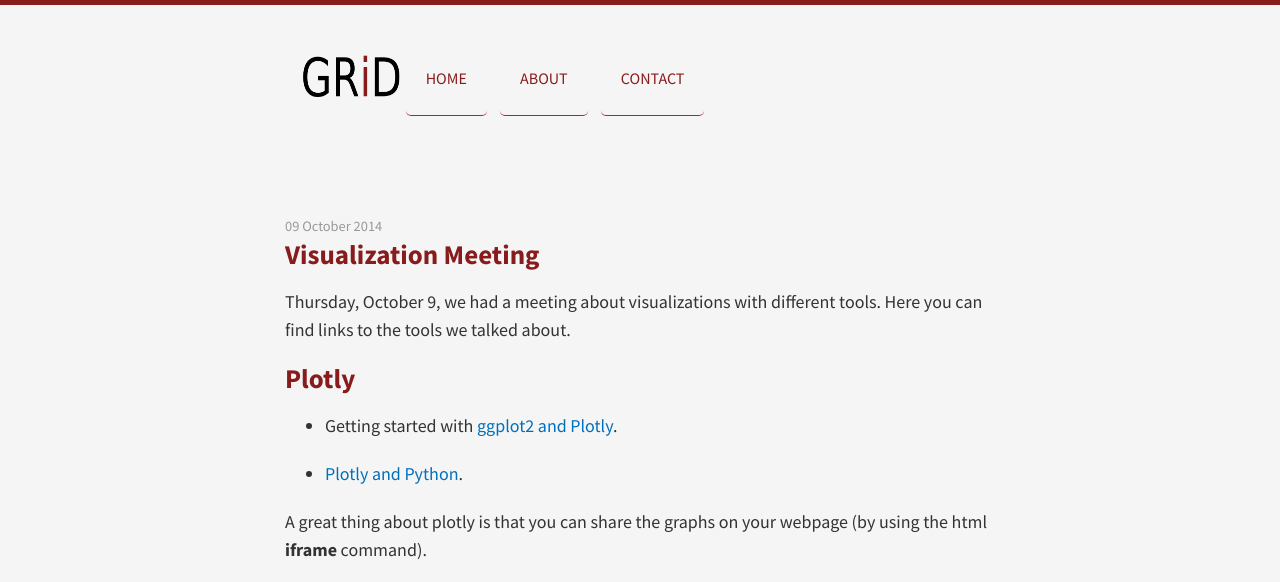
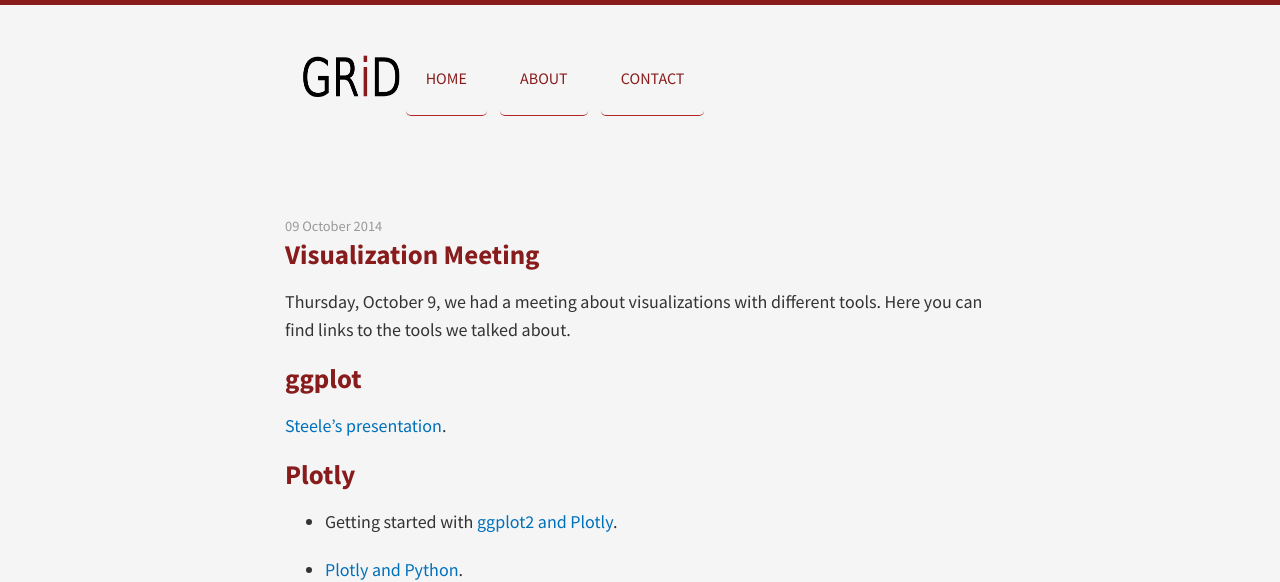
Before and after one commit to gridclub/gridclub.github.io, a Jekyll site: the page built from _posts/2014-10-09-visualization-meeting.md, in a window 1280 px wide. Shown: the top 582 px of the page. Built offline with Jekyll 4.4.1, drawn with Linux system fonts in a browser that asks for light colours; nearby versions of some CDN libraries; comment, search, counter and statistics services are not loaded.

Commit message:
Added ggplot presentation

```diff
--- a/_posts/2014-10-09-visualization-meeting.md
+++ b/_posts/2014-10-09-visualization-meeting.md
@@ -6,6 +6,11 @@
 ---
 
 Thursday, October 9, we had a meeting about visualizations with different tools. Here you can find links to the tools we talked about.
+
+# ggplot
+
+[Steele's presentation](https://drive.google.com/file/d/0B4JwQ7883JIGbUszYy03c1FmcjQ/view?usp=sharing).
+
 
 # Plotly
 
```
